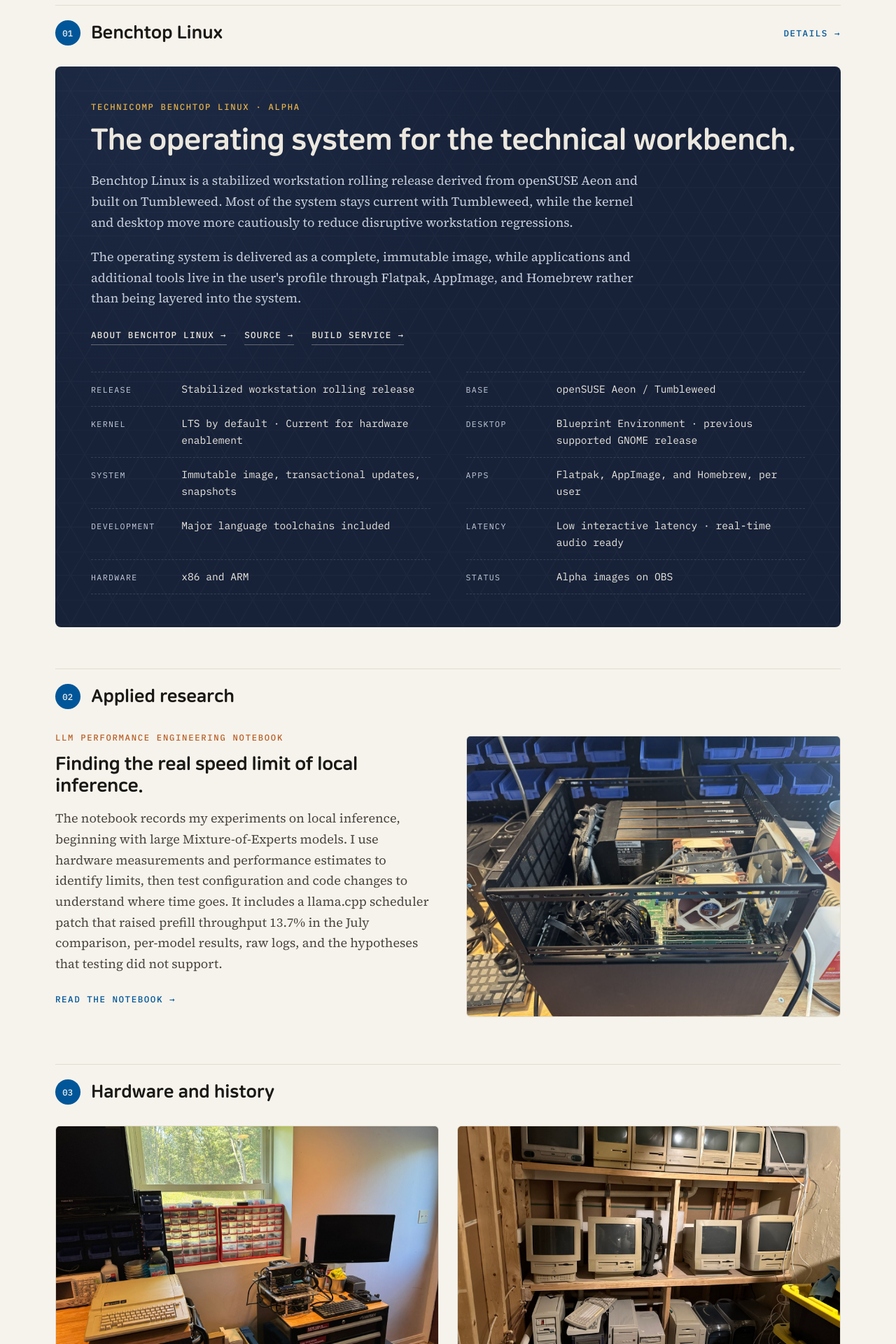
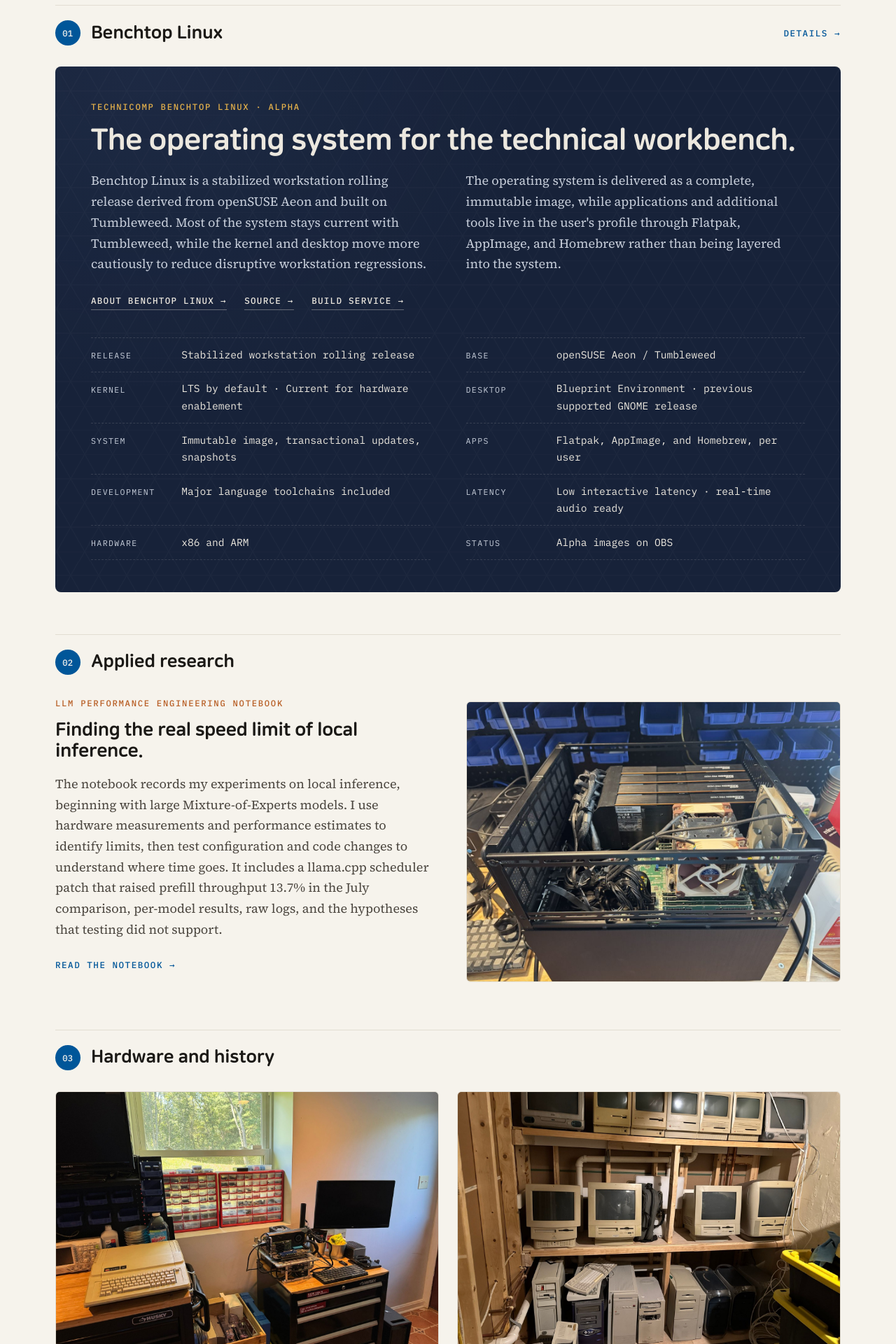
Before and after one commit to TechnicompLabs/technicomplabs.github.io, a Jekyll site: the page built from index.md, in a window 1280 px wide. Shown: the part 992-2912 px from the top of the page at 70% size. Built offline with Jekyll 4.4.1, drawn with Linux system fonts in a browser that asks for light colours.

Commit message:
Benchtop panel: set the two paragraphs in the same columns as the spec grid

```diff
--- a/_includes/benchtop.html
+++ b/_includes/benchtop.html
@@ -1,13 +1,17 @@
 <section class="board">
   <div class="board-text">
     {%- if include.compact %}
+    <div class="board-prose">
     <p><strong>Benchtop Linux is a complete Linux workstation derived from openSUSE Aeon and built on Tumbleweed.</strong> Most of the software stack follows Tumbleweed, while the kernel and desktop move more cautiously because regressions in either can disrupt a working machine.</p>
     <p>The system is delivered as a complete, immutable image with the development tools, hardware support, and system integration expected on a technical workstation already in place. Applications and additional tools live in the user's profile rather than altering the operating system.</p>
+    </div>
     {%- else %}
     <p class="board-kicker">Technicomp Benchtop Linux &middot; Alpha</p>
     <h2 class="board-title">The operating system for the technical workbench.</h2>
+    <div class="board-prose">
     <p>Benchtop Linux is a stabilized workstation rolling release derived from openSUSE Aeon and built on Tumbleweed. Most of the system stays current with Tumbleweed, while the kernel and desktop move more cautiously to reduce disruptive workstation regressions.</p>
     <p>The operating system is delivered as a complete, immutable image, while applications and additional tools live in the user's profile through Flatpak, AppImage, and Homebrew rather than being layered into the system.</p>
+    </div>
     {%- endif %}
     <p class="board-links">
       {% unless include.compact %}<a href="{{ '/benchtop/' | relative_url }}">About Benchtop Linux &rarr;</a>{% endunless %}
--- a/assets/css/main.css
+++ b/assets/css/main.css
@@ -185,6 +185,10 @@ th { font-family: var(--mono); font-size: 0.72rem; font-weight: 500; letter-spac
 .board-title { font-family: var(--display); font-weight: 800; font-size: clamp(1.8rem, 3.6vw, 2.5rem); line-height: 1.08; letter-spacing: -0.02em; color: var(--chalk); margin: 0 0 1.1rem; }
 .board-text p { color: var(--chalk-2); max-width: 46rem; }
 .board-text strong { color: var(--chalk); font-weight: 600; }
+/* The two paragraphs sit in the same two columns as the spec grid below */
+.board-prose { display: grid; grid-template-columns: repeat(2, minmax(0, 1fr)); column-gap: 3rem; }
+.board-prose p { max-width: none; margin: 0; }
+@media (max-width: 40rem) { .board-prose { grid-template-columns: minmax(0, 1fr); row-gap: 1rem; } }
 .board-lead { font-family: var(--display); font-weight: 700; font-size: 1.25rem; color: var(--chalk) !important; margin-bottom: 0.9rem; }
 .board-motto { font-style: italic; color: var(--chalk) !important; }
 .board-links { display: flex; flex-wrap: wrap; gap: 0.6rem 1.5rem; margin: 1.6rem 0 0; }
```
